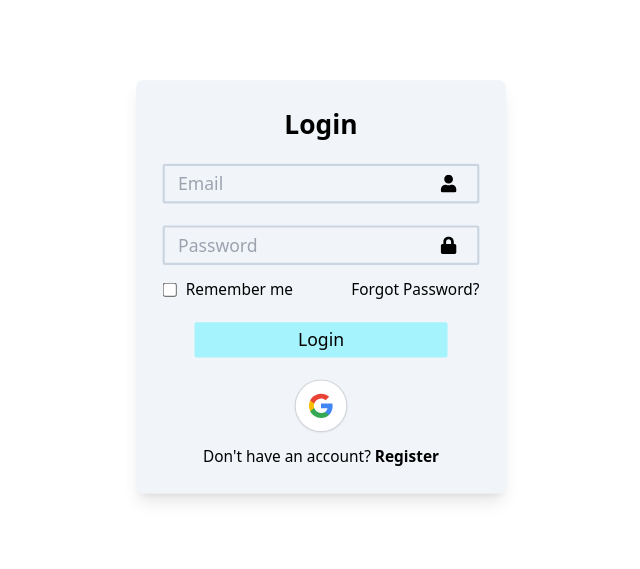
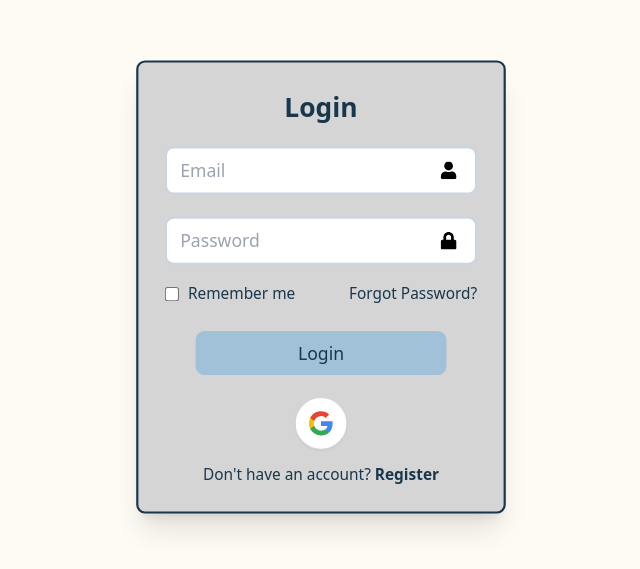
Before and after one commit to urritomas/student-research-web, a Next.js app: page / in a window 1280 px wide. Shown: the part 113-682 px from the top of the page, without its empty margins (319-959 px from the left). Built offline with nearby package versions, Linux system fonts and the light colour scheme; no server answers.

Commit message:
style: cool login

```diff
--- a/app/layout.tsx
+++ b/app/layout.tsx
@@ -24,7 +24,7 @@ export default function RootLayout({
 }>) {
   return (
     <html lang="en">
-      <body>
+      <body className='bg-ivory'>
         {children}
       </body>
     </html>
--- a/components/AuthForm.tsx
+++ b/components/AuthForm.tsx
@@ -5,6 +5,7 @@ import { useRouter } from "next/navigation";
 import { supabase } from "../lib/supabaseClient";
 import { FaUser } from "react-icons/fa";
 import { FaLock } from "react-icons/fa";
+import Button from "./Button"
 
 type Mode = "login" | "register";
 
@@ -37,7 +38,7 @@ function GoogleSignInButton() {
       <button
         onClick={handleGoogleSignIn}
         disabled={loading}
-        className="flex items-center justify-center w-12 h-12 rounded-full bg-white border border-gray-300 hover:bg-gray-50 transition-colors shadow-sm disabled:opacity-50 disabled:cursor-not-allowed"
+        className="flex items-center justify-center w-12 h-12 rounded-full bg-white border border-gray-300 hover:bg-gray-50 transition-colors shadow-sm disabled:opacity-50 disabled:cursor-not-allowed transition duration-100 hover:scale-110"
         aria-label="Sign in with Google"
       >
         <svg width="24" height="24" viewBox="0 0 24 24" xmlns="http://www.w3.org/2000/svg">
@@ -93,15 +94,19 @@ function AuthForm({ mode }: { mode: Mode }) {
 
   return (
     <div className="absolute top-1/2 left-1/2 -translate-x-1/2 -translate-y-1/2 w-[360px] md:scale-110 ">
-      <form onSubmit={handleSubmit} className="flex flex-col justify-center bg-slate-100 rounded-md border-slate-400 shadow-lg p-6 m-3">
-        <h1 className="text-2xl text-center font-bold">
+      {/* <Button children='hello' color='primaryTxt' size='sm'/>
+      <Button children='hello' color='success' size='md'/>
+      <Button children='hello' color='alert' size='lg'/>
+      <Button children='hello' color='accent' size='xl'/> */}
+      <form onSubmit={handleSubmit} className="flex flex-col justify-center bg-lightGray rounded-lg border-darkSlateBlue border-2 shadow-xl p-6 m-3">
+        <h1 className="text-2xl text-center text-darkSlateBlue font-bold">
           {mode === "login" ? "Login" : "Register"}
         </h1>
 
         {mode === "register" && (
           <div className="flex flex-wrap items-center">
             <input
-              className="w-full h-8 bg-slate-100 outline-none pl-3 pr-10 pb-4 pt-4 border-slate-300 my-5 border-2 rounded-sm"
+              className="text-darkSlateBlue w-full h-8 outline-none pl-3 pr-10 pb-4 pt-4 border-slate-300 my-5 border-2 rounded-sm"
               type="text"
               placeholder="Full Name"
               value={fullName}
@@ -114,19 +119,19 @@ function AuthForm({ mode }: { mode: Mode }) {
 
         <div className="flex flex-wrap items-center">
           <input
-            className="w-full h-8 bg-slate-100 outline-none pl-3 pr-10 pb-4 pt-4 border-slate-300 my-5 border-2 rounded-sm"
+            className="text-darkSlateBlue w-full h-8 outline-none pl-3 pr-10 py-5 border-slate-300 my-5 border-2 rounded-lg transition duration-150 hover:border-slate-400"
             type="email"
             placeholder="Email"
             value={email}
             onChange={(e) => setEmail(e.target.value)}
             required
           />
-          <FaUser className="absolute right-14" />
+          <FaUser className="absolute right-14 transition duration-150 hover:scale-110" />
         </div>
 
         <div className="flex flex-wrap items-center">
           <input
-            className="w-full h-8 bg-slate-100 outline-none pl-3 pr-10 pb-4 pt-4 border-slate-300 border-2 rounded-sm"
+            className="text-darkSlateBlue w-full h-8 outline-none pl-3 pr-10 py-5 border-slate-300 border-2 rounded-lg transition duration-150 hover:border-slate-400"
             type="password"
             placeholder="Password"
             value={password}
@@ -134,31 +139,32 @@ function AuthForm({ mode }: { mode: Mode }) {
             required
             minLength={6}
           />
-          <FaLock className="absolute right-14" />
+          <FaLock className="absolute right-14 transition duration-150 hover:scale-110" />
         </div>
 
         {mode === "login" && (
-          <div className="flex justify-between items-center my-3">
-            <div className="flex items-center">
+          <div className="flex justify-between items-center my-4">
+            <div className="flex items-center transition duration-150">
               <input
                 id="rememberMe"
+                className="accent-darkSlateBlue transition duration-150"
                 type="checkbox"
                 checked={rememberMe}
                 onChange={(e) => setRememberMe(e.target.checked)}
               />
-              <label className="ml-2 text-sm" htmlFor="rememberMe">
+              <label className="text-darkSlateBlue ml-2 text-sm transition duration-150 hover:text-blue-600" htmlFor="rememberMe">
                 Remember me
               </label>
             </div>
 
-            <a href="#" className="ml-2 text-sm">
+            <a href="#" className="text-darkSlateBlue ml-2 text-sm transition duration-150 hover:text-blue-600">
               Forgot Password?
             </a>
           </div>
         )}
 
         {message && (
-          <div className={`text-sm text-center my-2 ${message.includes("error") || message.includes("Failed") ? "text-red-600" : "text-green-600"}`}>
+          <div className={`text-darkSlateBlue text-sm text-center my-2 ${message.includes("error") || message.includes("Failed") ? "text-red-600" : "text-green-600"}`}>
             {message}
           </div>
         )}
@@ -166,7 +172,7 @@ function AuthForm({ mode }: { mode: Mode }) {
         <button
           type="submit"
           disabled={loading}
-          className="bg-cyan-200 rounded-sm my-2 w-4/5 p-1 self-center cursor-pointer hover:bg-cyan-300 disabled:opacity-50 disabled:cursor-not-allowed"
+          className="text-darkSlateBlue bg-skyBlue rounded-lg my-2 w-4/5 p-2 self-center cursor-pointer hover:bg-blue-400 hover:text-white hover:scale-105 disabled:opacity-50 disabled:cursor-not-allowed duration-150"
         >
           {loading ? "Loading..." : mode === "login" ? "Login" : "Register"}
         </button>
@@ -175,9 +181,9 @@ function AuthForm({ mode }: { mode: Mode }) {
           <GoogleSignInButton />
         </div>
 
-        <p className="text-center text-sm">
+        <p className="text-darkSlateBlue text-center text-sm">
           {mode === "login" ? "Don't have an account? " : "Already have an account? "}
-          <a href={mode === "login" ? "/register" : "/login"} className="font-bold">
+          <a href={mode === "login" ? "/register" : "/login"} className="font-bold transition duration-150 hover:text-blue-600">
             {mode === "login" ? "Register" : "Login"}
           </a>
         </p>
--- /dev/null
+++ b/components/Button.tsx
@@ -0,0 +1,41 @@
+type buttonProps = {
+    color?: 'primaryBg' | 'primaryTxt' | 'secondaryBg' | 'accent' | 'alert' | 'success'
+    size?: 'sm' | 'md' | 'lg' | 'xl'
+    disabled?: boolean
+    children: React.ReactNode
+}
+
+// COLORS
+// PRIMARY BACKGROUND: #FEFBF5 – Ivory (a soft, off-white)
+// PRIMARY TEXT: #19374C – Dark Slate Blue (deep, muted navy-blue)
+// SECONDARY BACKGROUND: #D5D5D5 – Light Gray (neutral, mid-light gray)
+// ACCENT, BUTTONS: #A1C1D9 – Sky Blue (soft, pastel blue)
+// ALERTS, ERROR, CTA: #EC1E24 – Crimson Red (vivid, strong red)
+// SUCCESS: #76d474 - Muted Green
+
+const colorStyles = {
+    primaryBg: 'bg-ivory rounded-lg m-2',
+    primaryTxt: 'bg-darkSlateBlue rounded-lg m-2',
+    secondaryBg: 'bg-lightGray rounded-lg m-2',
+    accent: 'bg-skyBlue rounded-lg m-2',
+    alert: 'bg-crimsonRed rounded-lg m-2',
+    success: 'bg-mutedGreen rounded-lg m-2'
+}
+
+const sizeStyles = {
+    sm: 'py-1 px-3',
+    md: 'py-2 px-5',
+    lg: 'py-3 px-7',
+    xl: 'py-3 px-9'
+}
+
+function Button({color='primaryBg', size='md', disabled=false, children}: buttonProps) {
+    const className = `${colorStyles[color]} ${sizeStyles[size]}`
+    return (
+        <button className={`${className}`} disabled={disabled}>
+            {children}
+        </button>
+    )
+}
+
+export default Button
--- a/tailwind.config.js
+++ b/tailwind.config.js
@@ -5,7 +5,16 @@ module.exports = {
     "./components/**/*.{js,ts,jsx,tsx,mdx}",
   ],
   theme: {
-    extend: {},
+    extend: {
+      colors: {
+        ivory: '#FEFBF5',
+        darkSlateBlue: '#19374C',
+        lightGray: '#D5D5D5',
+        skyBlue: '#A1C1D9',
+        crimsonRed: '#EC1E24',
+        mutedGreen: '#76D474',
+      },
+    },
   },
   plugins: [],
 };
```
Also changed, not shown: 1 other file (tests, documents, lock files or other folders).
